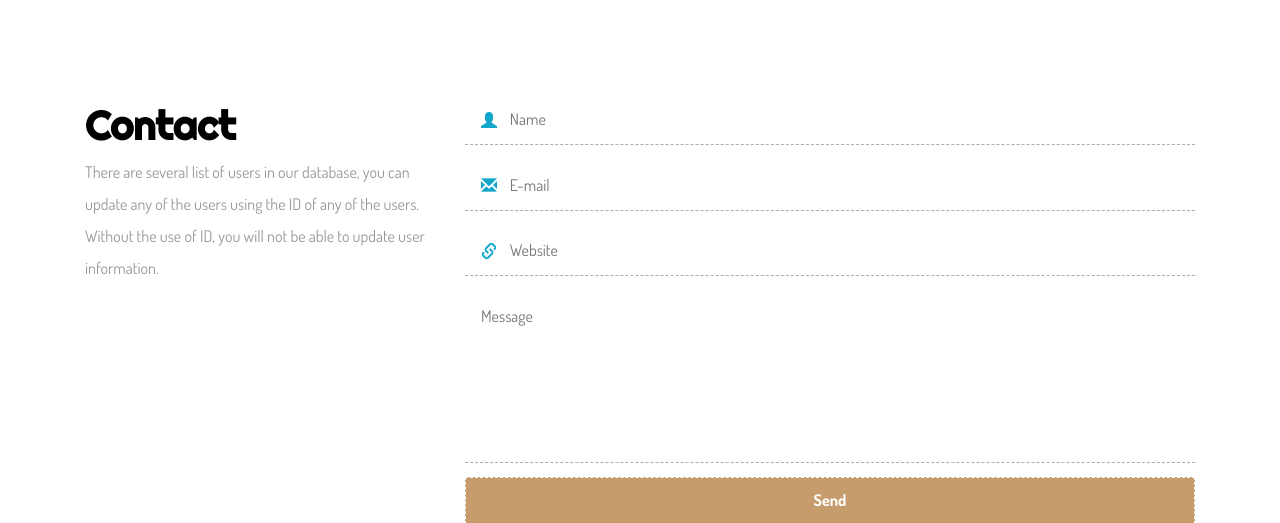
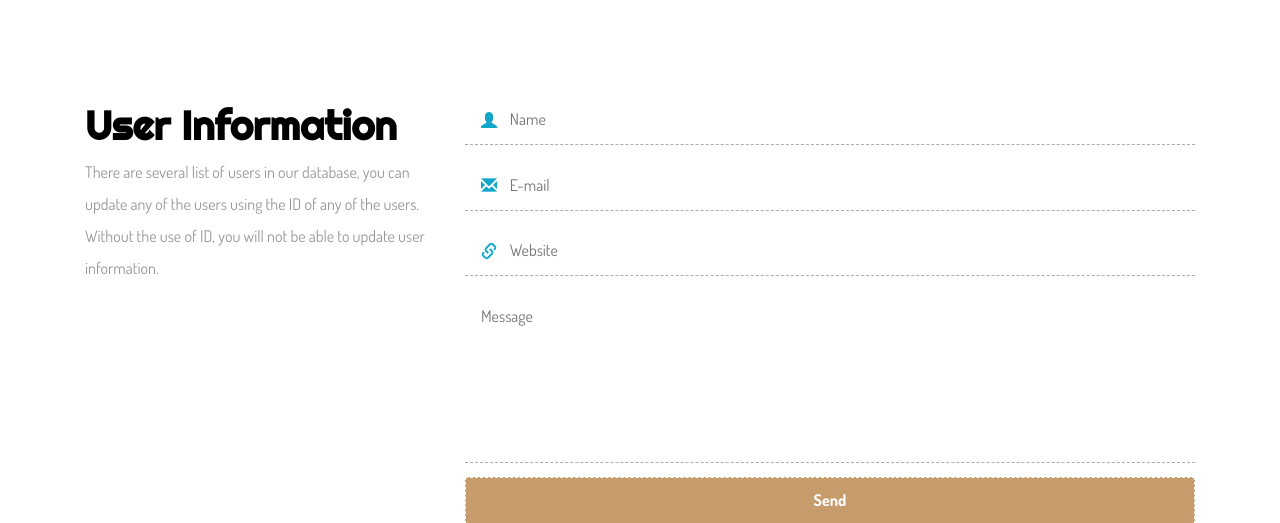
Before and after one commit to ademolakazeem/contactListApp, a PHP site: page /users/manage_existing_user.php in a window 1280 px wide. Shown: the part 124-647 px from the top of the page. Run offline with PHP 8.4, Linux system fonts and the light colour scheme; some libraries are stand-ins or nearby versions.

Commit message:
Update user information

```diff
--- a/manage_existing_user.php
+++ b/manage_existing_user.php
@@ -51,7 +51,7 @@ Smartphone Compatible web template, free webdesigns for Nokia, Samsung, LG, Sony
 
 	<div class="container">
 	<div class="col-md-4 content-pro-head content-pro-head3">
-			<h3>Contact</h3>
+			<h3>User Information</h3>
 			<p>There are several list of users in our database, you can update any of the users using the ID of any of the users. Without the use of ID, you will not be able to update user information.</p>
 
     </div>
```
